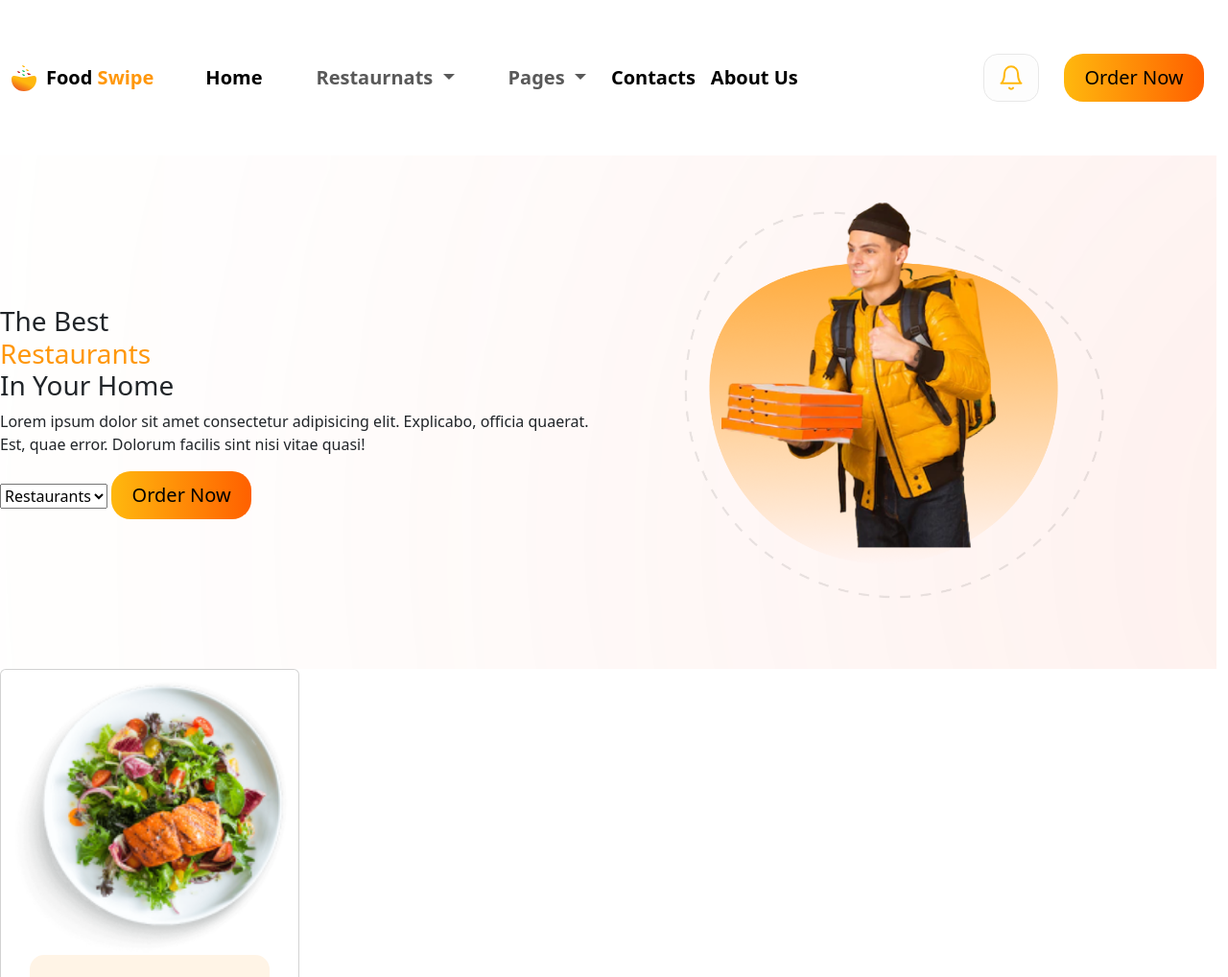
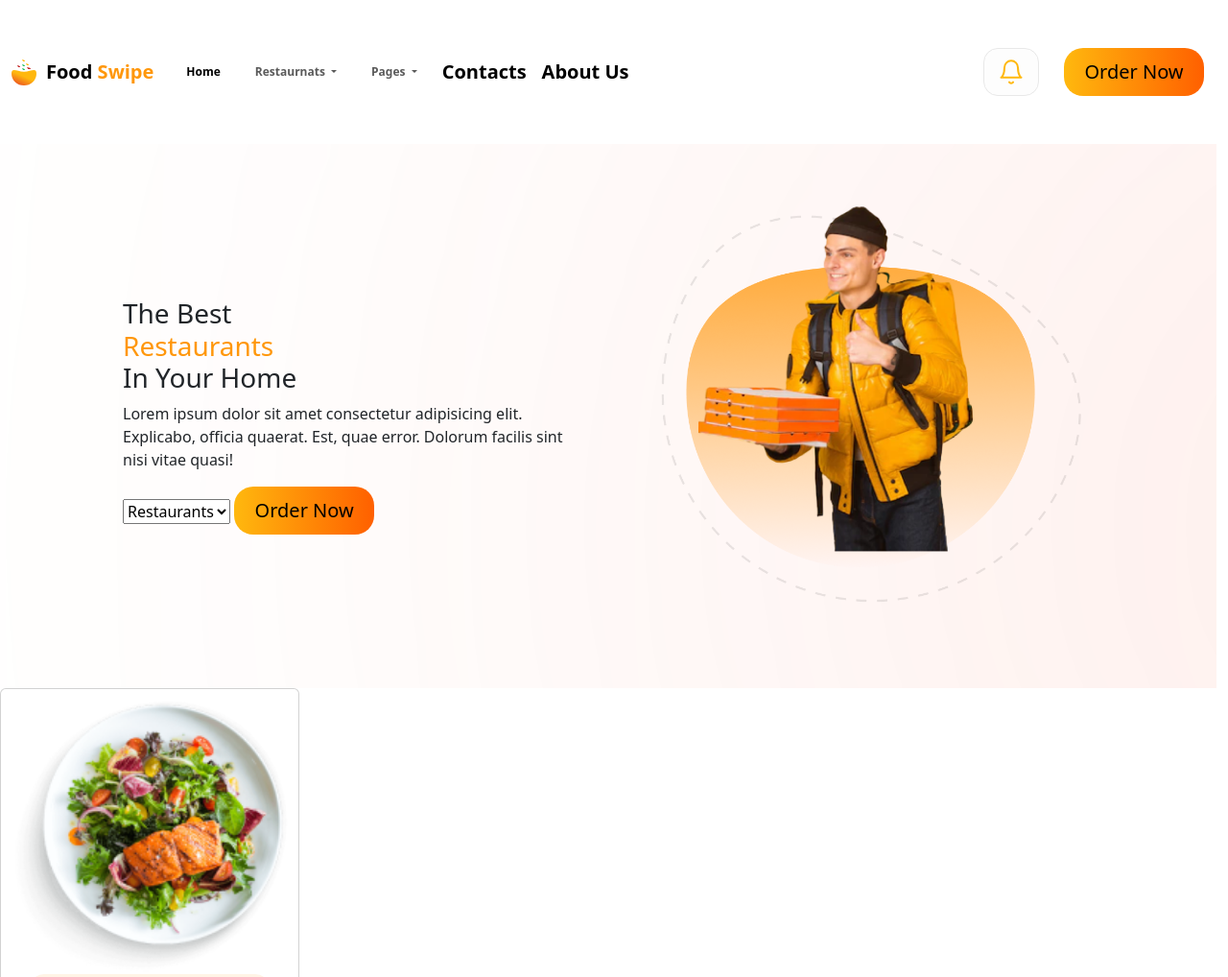
Before and after one commit to mdomarfaruque24/FoodSwipe, a plain HTML site: page index.html in a window 1280 px wide. Shown: the top 1018 px of the page at 96% size. Drawn offline with nearby package versions, Linux system fonts and the light colour scheme; a web font is replaced by a local one.

Commit message:
Nav Updated

```diff
--- a/resources/css/style.css
+++ b/resources/css/style.css
@@ -7,8 +7,13 @@
 
 body {
     font-family: Quicksand;
+    margin: 0px;
     padding: 0px;
-    margin: 0px;
+}
+
+.nav-item{
+    margin: 0px auto;
+    font-size: 12px !important;
 }
 .company-name{
     font-family: var(--quicksand);
@@ -32,6 +37,7 @@ body {
     background-repeat: no-repeat;
     max-width: 100vw;
     margin: 0px;
+    padding: 2vh 10vw;
 }
 
 .hero-img{
```
Also changed, not shown: index.html (+1 -1 lines).
